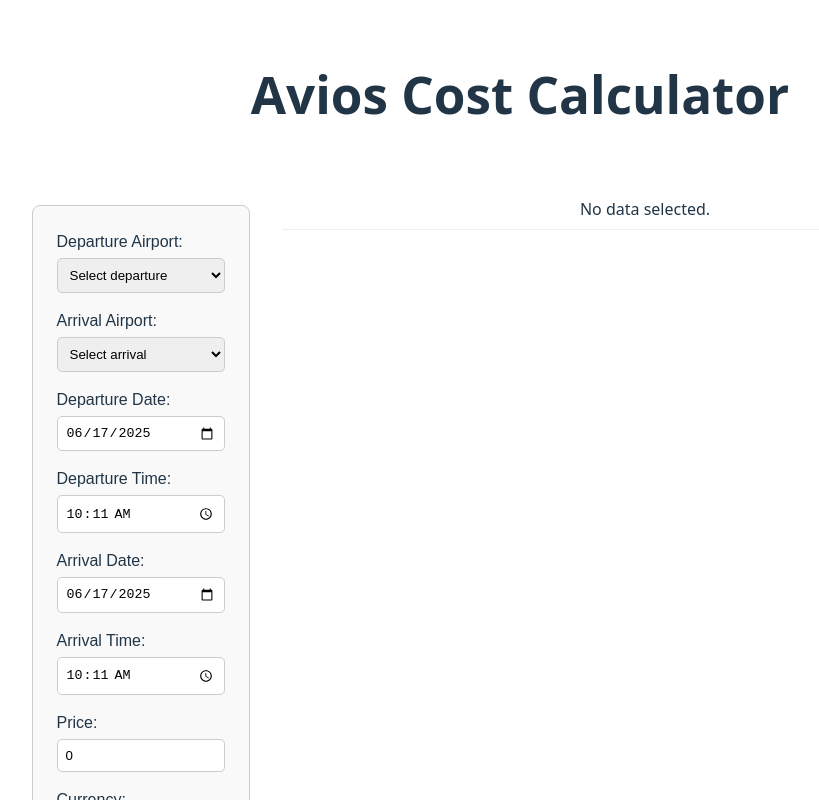
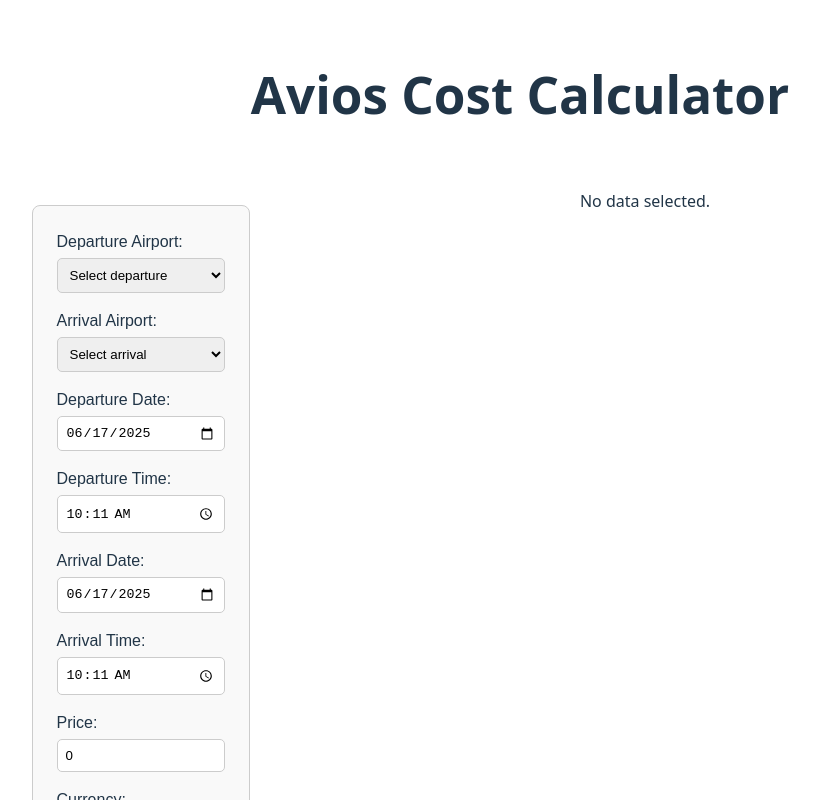
Before and after one commit to lud77/iagl, a React (Vite) app in the folder fe/: page / in a window 1280 px wide. Shown: the top 800 px of the page, without its empty margins (120-939 px from the left). Built offline with nearby package versions, Linux system fonts and the light colour scheme.

Commit message:
Use <p> for message rather than <table>

```diff
--- a/fe/src/components/PricePointsTable.tsx
+++ b/fe/src/components/PricePointsTable.tsx
@@ -3,11 +3,7 @@
 
 const PricePointsTable = ({ pricePoints, currency }: { pricePoints: PricePoint[], currency: string }) => {
   if (pricePoints.length == 0) return (
-    <table className="price-points-table">
-      <tbody>
-        <tr><td>No data selected.</td></tr>
-      </tbody>
-    </table>
+    <p className="empty-message">No data selected.</p>
   );
 
   return (
```
